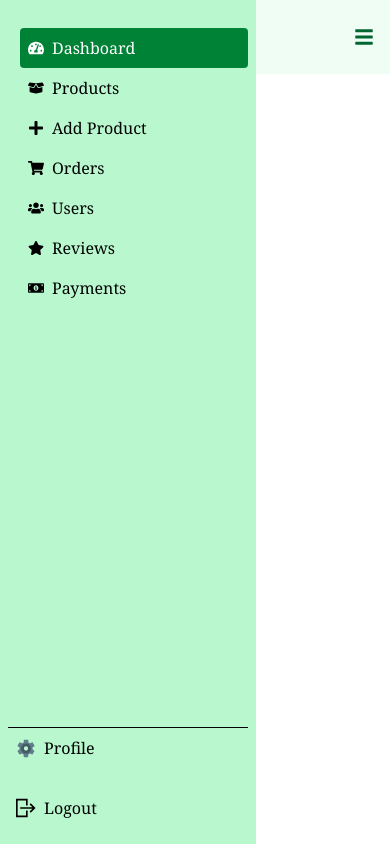
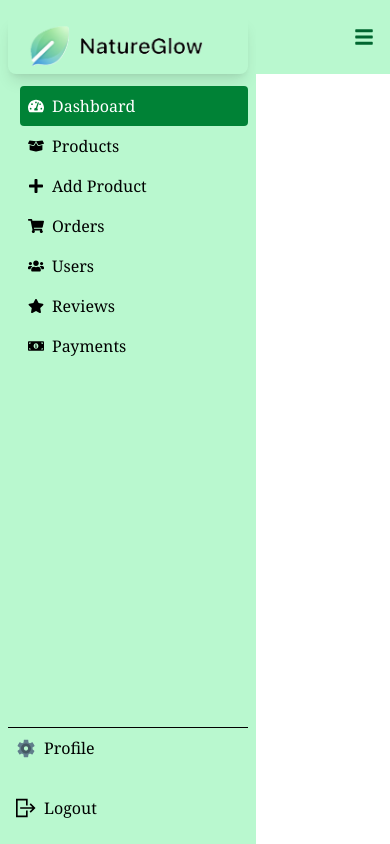
Before and after one commit to md-abu-naim/NatureGlow, a React (Vite) app: page /dashboard in a window 390 px wide. Built offline with nearby package versions, Linux system fonts and the light colour scheme; no server answers.

Commit message:
sidebar responsive compelte

```diff
--- a/src/Pages/Dashboard/Sidebar/Sidebar.jsx
+++ b/src/Pages/Dashboard/Sidebar/Sidebar.jsx
@@ -96,7 +96,7 @@ const Sideber = () => {
     return (
         <div>
             {/* Small Screen Navber */}
-            <div className='bg-green-50 text-green-800 flex justify-between md:hidden'>
+            <div className='bg-green-200 text-green-800 flex justify-between md:hidden'>
                 <div>
                     <div className='block cursor-pointer p-4 font-bold'>
                         <Link to="/" className="text-3xl">
@@ -110,7 +110,7 @@ const Sideber = () => {
             {/* Sidebar */}
             <aside className={`z-50 md:fixed flex flex-col justify-between overflow-x-hidden bg-green-200 w-64 space-y-6 px-2 py-4 absolute inset-y-0 left-0 transform ${isActive && '-translate-x-full'} md:translate-x-0 transition duration-200 ease-in-out`}>
                 <div>
-                    <div className='w-full hidden md:flex px-4 py-2 shadow-lg rounded-lg justify-center items-center mx-auto cursor-pointer p-4 font-bold'>
+                    <div className='w-full md:flex px-4 py-2 shadow-lg rounded-lg justify-center items-center mx-auto cursor-pointer p-4 font-bold'>
                         <Link to="/" className="text-3xl">
                             <img className='w-[180px] md:w-[250px]' src="/NatureGlowLogo.png" alt="NatureGlow Logo" />
                         </Link>
```
